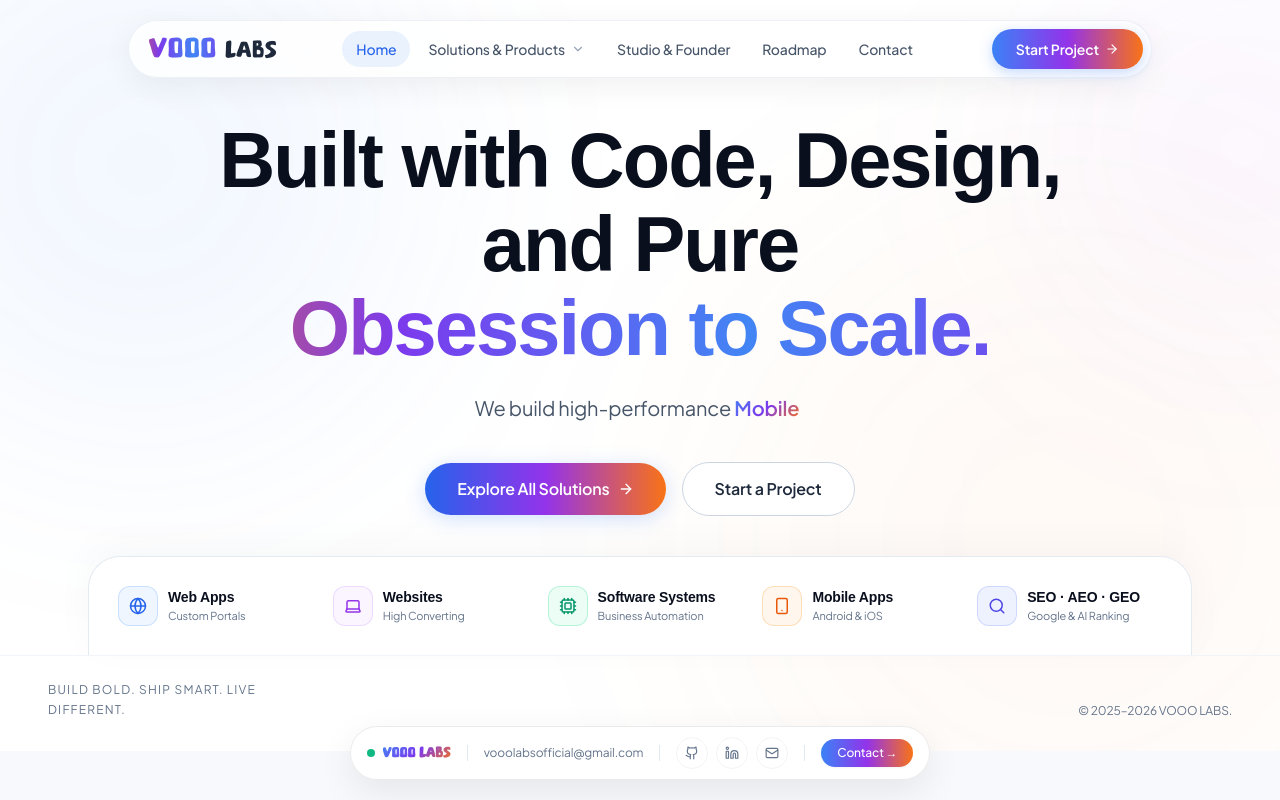
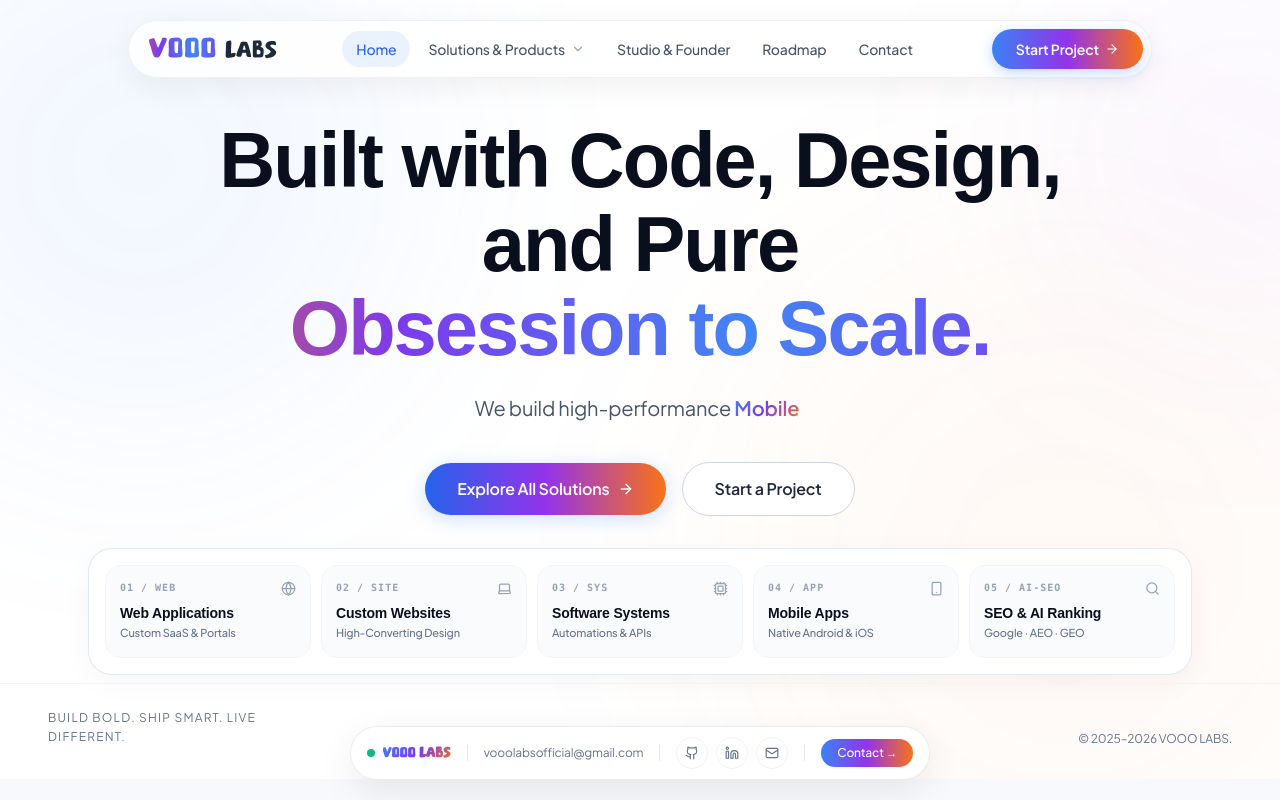
Before and after one commit to vooolabsofficial-sys/vooolabs-website, a React (Vite) app: page / in a window 1280 px wide. Shown: the top 800 px of the page. Built offline with nearby package versions, Linux system fonts and the light colour scheme; a web font is replaced by a local one.

Commit message:
feat: redesign hero capability boxes into a sleek human-crafted minimalist studio dock

```diff
--- a/src/components/home/Slide1_Hero.tsx
+++ b/src/components/home/Slide1_Hero.tsx
@@ -99,63 +99,113 @@ export default function Slide1_Hero() {
         </FadeIn>
       </div>
 
-      {/* 5 PILLARS PREVIEW STRIP */}
-      <div className="relative z-10 w-full flex flex-col items-center justify-end select-none mt-10">
-        <div className="w-full max-w-6xl px-6">
-          <div className="rounded-t-[32px] bg-white border-t border-x border-slate-200/90 shadow-[0_-10px_40px_rgba(0,0,0,0.03)] p-4 sm:p-5 grid grid-cols-2 sm:grid-cols-3 lg:grid-cols-5 gap-3 items-center">
+      {/* 5 PILLARS PREVIEW STRIP — SLEEK HUMAN-CRAFTED STUDIO DOCK */}
+      <div className="relative z-10 w-full flex flex-col items-center justify-end select-none mt-8 mb-2">
+        <div className="w-full max-w-6xl px-4 sm:px-6">
+          <div className="rounded-3xl bg-white/90 backdrop-blur-xl border border-slate-200/90 shadow-[0_8px_30px_rgba(0,0,0,0.04)] p-3 sm:p-4 grid grid-cols-2 sm:grid-cols-3 lg:grid-cols-5 gap-2.5 items-stretch">
 
-            {/* VERTICAL 1: WEB APPS */}
-            <Link to="/products#web-apps" className="flex items-center gap-2.5 p-2 rounded-2xl hover:bg-blue-50/60 transition-all group border border-transparent hover:border-blue-100">
-              <div className="w-10 h-10 rounded-xl bg-blue-50 border border-blue-200/80 text-blue-600 flex items-center justify-center flex-shrink-0 group-hover:scale-105 transition-transform">
-                <Globe size={18} />
+            {/* 01: WEB APPS */}
+            <Link
+              to="/products#web-apps"
+              className="group flex flex-col justify-between p-3.5 rounded-2xl bg-slate-50/70 hover:bg-white border border-slate-100 hover:border-slate-300 hover:shadow-md transition-all duration-200 text-left"
+            >
+              <div className="flex items-center justify-between gap-2 mb-2">
+                <span className="font-mono text-[10px] font-semibold text-slate-400 group-hover:text-blue-600 transition-colors tracking-widest uppercase">
+                  01 / WEB
+                </span>
+                <Globe size={15} className="text-slate-400 group-hover:text-blue-600 transition-colors" />
               </div>
-              <div className="text-left min-w-0">
-                <span className="font-clash font-bold text-xs sm:text-sm text-[#0A0F1E] block group-hover:text-blue-600 transition-colors">Web Apps</span>
-                <span className="font-sans font-normal text-[11px] text-slate-500 block">Custom Portals</span>
+              <div>
+                <span className="font-clash font-bold text-sm text-[#0A0F1E] block leading-tight group-hover:text-blue-600 transition-colors">
+                  Web Applications
+                </span>
+                <span className="font-sans text-[11px] text-slate-500 font-medium mt-0.5 block">
+                  Custom SaaS & Portals
+                </span>
               </div>
             </Link>
 
-            {/* VERTICAL 2: WEBSITES */}
-            <Link to="/products#websites" className="flex items-center gap-2.5 p-2 rounded-2xl hover:bg-purple-50/60 transition-all group border border-transparent hover:border-purple-100">
-              <div className="w-10 h-10 rounded-xl bg-purple-50 border border-purple-200/80 text-purple-600 flex items-center justify-center flex-shrink-0 group-hover:scale-105 transition-transform">
-                <Laptop size={18} />
+            {/* 02: WEBSITES */}
+            <Link
+              to="/products#websites"
+              className="group flex flex-col justify-between p-3.5 rounded-2xl bg-slate-50/70 hover:bg-white border border-slate-100 hover:border-slate-300 hover:shadow-md transition-all duration-200 text-left"
+            >
+              <div className="flex items-center justify-between gap-2 mb-2">
+                <span className="font-mono text-[10px] font-semibold text-slate-400 group-hover:text-purple-600 transition-colors tracking-widest uppercase">
+                  02 / SITE
+                </span>
+                <Laptop size={15} className="text-slate-400 group-hover:text-purple-600 transition-colors" />
               </div>
-              <div className="text-left min-w-0">
-                <span className="font-clash font-bold text-xs sm:text-sm text-[#0A0F1E] block group-hover:text-purple-600 transition-colors">Websites</span>
-                <span className="font-sans font-normal text-[11px] text-slate-500 block">High Converting</span>
+              <div>
+                <span className="font-clash font-bold text-sm text-[#0A0F1E] block leading-tight group-hover:text-purple-600 transition-colors">
+                  Custom Websites
+                </span>
+                <span className="font-sans text-[11px] text-slate-500 font-medium mt-0.5 block">
+                  High-Converting Design
+                </span>
               </div>
             </Link>
 
-            {/* VERTICAL 3: SOFTWARE SYSTEMS */}
-            <Link to="/products#software" className="flex items-center gap-2.5 p-2 rounded-2xl hover:bg-emerald-50/60 transition-all group border border-transparent hover:border-emerald-100">
-              <div className="w-10 h-10 rounded-xl bg-emerald-50 border border-emerald-200/80 text-emerald-600 flex items-center justify-center flex-shrink-0 group-hover:scale-105 transition-transform">
-                <Cpu size={18} />
+            {/* 03: SOFTWARE SYSTEMS */}
+            <Link
+              to="/products#software"
+              className="group flex flex-col justify-between p-3.5 rounded-2xl bg-slate-50/70 hover:bg-white border border-slate-100 hover:border-slate-300 hover:shadow-md transition-all duration-200 text-left"
+            >
+              <div className="flex items-center justify-between gap-2 mb-2">
+                <span className="font-mono text-[10px] font-semibold text-slate-400 group-hover:text-emerald-600 transition-colors tracking-widest uppercase">
+                  03 / SYS
+                </span>
+                <Cpu size={15} className="text-slate-400 group-hover:text-emerald-600 transition-colors" />
               </div>
-              <div className="text-left min-w-0">
-                <span className="font-clash font-bold text-xs sm:text-sm text-[#0A0F1E] block group-hover:text-emerald-600 transition-colors">Software Systems</span>
-                <span className="font-sans font-normal text-[11px] text-slate-500 block">Business Automation</span>
+              <div>
+                <span className="font-clash font-bold text-sm text-[#0A0F1E] block leading-tight group-hover:text-emerald-600 transition-colors">
+                  Software Systems
+                </span>
+                <span className="font-sans text-[11px] text-slate-500 font-medium mt-0.5 block">
+                  Automations & APIs
+                </span>
               </div>
             </Link>
 
-            {/* VERTICAL 4: MOBILE APPS */}
-            <Link to="/products#mobile-apps" className="flex items-center gap-2.5 p-2 rounded-2xl hover:bg-orange-50/60 transition-all group border border-transparent hover:border-orange-100">
-              <div className="w-10 h-10 rounded-xl bg-orange-50 border border-orange-200/80 text-orange-600 flex items-center justify-center flex-shrink-0 group-hover:scale-105 transition-transform">
-                <Smartphone size={18} />
+            {/* 04: MOBILE APPS */}
+            <Link
+              to="/products#mobile-apps"
+              className="group flex flex-col justify-between p-3.5 rounded-2xl bg-slate-50/70 hover:bg-white border border-slate-100 hover:border-slate-300 hover:shadow-md transition-all duration-200 text-left"
+            >
+              <div className="flex items-center justify-between gap-2 mb-2">
+                <span className="font-mono text-[10px] font-semibold text-slate-400 group-hover:text-orange-600 transition-colors tracking-widest uppercase">
+                  04 / APP
+                </span>
+                <Smartphone size={15} className="text-slate-400 group-hover:text-orange-600 transition-colors" />
               </div>
-              <div className="text-left min-w-0">
-                <span className="font-clash font-bold text-xs sm:text-sm text-[#0A0F1E] block group-hover:text-orange-600 transition-colors">Mobile Apps</span>
-                <span className="font-sans font-normal text-[11px] text-slate-500 block">Android & iOS</span>
+              <div>
+                <span className="font-clash font-bold text-sm text-[#0A0F1E] block leading-tight group-hover:text-orange-600 transition-colors">
+                  Mobile Apps
+                </span>
+                <span className="font-sans text-[11px] text-slate-500 font-medium mt-0.5 block">
+                  Native Android & iOS
+                </span>
               </div>
             </Link>
 
-            {/* VERTICAL 5: SEO · AEO · GEO */}
-            <Link to="/products#websites" className="col-span-2 sm:col-span-1 flex items-center gap-2.5 p-2 rounded-2xl hover:bg-indigo-50/60 transition-all group border border-transparent hover:border-indigo-100">
-              <div className="w-10 h-10 rounded-xl bg-indigo-50 border border-indigo-200/80 text-indigo-600 flex items-center justify-center flex-shrink-0 group-hover:scale-105 transition-transform">
-                <Search size={18} />
+            {/* 05: SEO · AEO · GEO */}
+            <Link
+              to="/products#websites"
+              className="col-span-2 sm:col-span-1 group flex flex-col justify-between p-3.5 rounded-2xl bg-slate-50/70 hover:bg-white border border-slate-100 hover:border-slate-300 hover:shadow-md transition-all duration-200 text-left"
+            >
+              <div className="flex items-center justify-between gap-2 mb-2">
+                <span className="font-mono text-[10px] font-semibold text-slate-400 group-hover:text-blue-600 transition-colors tracking-widest uppercase">
+                  05 / AI-SEO
+                </span>
+                <Search size={15} className="text-slate-400 group-hover:text-blue-600 transition-colors" />
               </div>
-              <div className="text-left min-w-0">
-                <span className="font-clash font-bold text-xs sm:text-sm text-[#0A0F1E] block group-hover:text-indigo-600 transition-colors">SEO · AEO · GEO</span>
-                <span className="font-sans font-normal text-[11px] text-slate-500 block">Google & AI Ranking</span>
+              <div>
+                <span className="font-clash font-bold text-sm text-[#0A0F1E] block leading-tight group-hover:text-blue-600 transition-colors">
+                  SEO & AI Ranking
+                </span>
+                <span className="font-sans text-[11px] text-slate-500 font-medium mt-0.5 block">
+                  Google · AEO · GEO
+                </span>
               </div>
             </Link>
 
```
